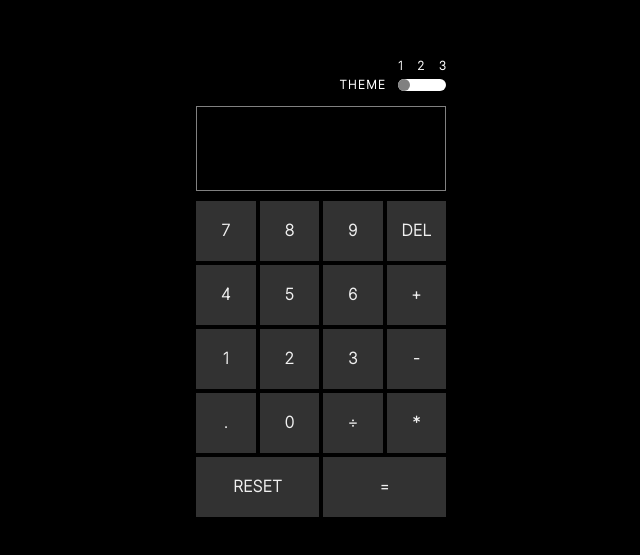
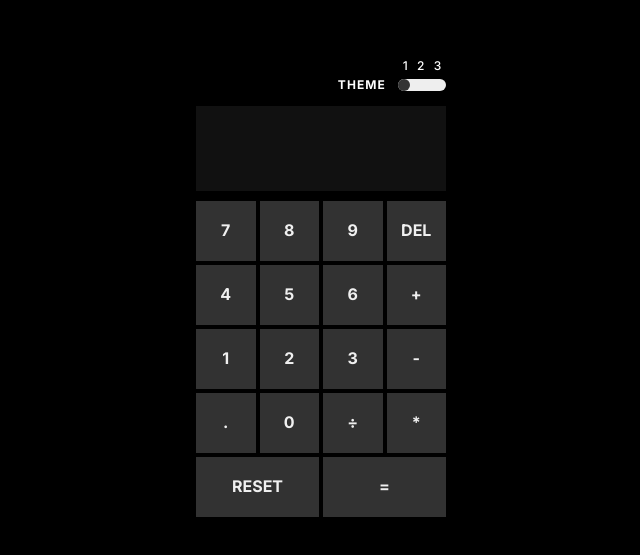
Before and after one commit to asbhogal/React-Calculator, a React (Vite) app: page / in a window 1280 px wide. Shown: the part 113-668 px from the top of the page, without its empty margins (319-959 px from the left). Built offline with nearby package versions, Linux system fonts and the light colour scheme.

Commit message:
updated toggle switch with interactive version

```diff
--- a/chakra.config.js
+++ b/chakra.config.js
@@ -1,6 +1,8 @@
 import { extendTheme } from "@chakra-ui/react";
 
 import "@fontsource/inter/200.css";
+import "@fontsource/inter/500.css";
+import "@fontsource/inter/700.css";
 
 const theme = extendTheme({
   fonts: {
--- a/src/App.jsx
+++ b/src/App.jsx
@@ -1,5 +1,5 @@
 import Calculator from "./components/Calculator";
-import ThemeToggle from "./components/ThemeToggle";
+
 function App() {
   return (
     <>
--- a/src/components/Calculator.jsx
+++ b/src/components/Calculator.jsx
@@ -58,6 +58,7 @@ function Calculator() {
           variant="theme-1"
         >
           <Flex
+            backgroundColor="#111111"
             display="flex"
             flexDirection="column"
             justifyContent="space-between"
@@ -65,7 +66,6 @@ function Calculator() {
             overflow="auto"
             h={85}
             w="100%"
-            border="0.5px solid grey"
           >
             <TextWithVariant variant="theme-1" fontSize={18}>
               {formatOperand(previousOperand)} {operation}
--- a/src/components/ThemeToggle.jsx
+++ b/src/components/ThemeToggle.jsx
@@ -1,27 +1,77 @@
 import { Box, Flex, Text } from "@chakra-ui/react";
+import { useState } from "react";
 
 export default function ThemeToggle() {
+  const [activeStep, setActiveStep] = useState(1);
+
+  const handleStepChange = (step) => {
+    setActiveStep(step);
+  };
+
+  const switchStyles = {
+    display: "flex",
+    justifyContent: "space-between",
+    width: "48px",
+    height: "12px",
+    backgroundColor: "#eee",
+    borderRadius: "25px",
+    cursor: "pointer",
+    transition: "0.3s all ease",
+  };
+
+  const stepStyles = {
+    width: "12px",
+    height: "12px",
+    borderRadius: "50%",
+    transition: "transform 0.2s",
+  };
+
+  const activeStepStyles = {
+    backgroundColor: "#333",
+    transform: `translateX(${
+      (activeStep - 1) * 100 - (100 - stepStyles.width) / 2
+    }px)`,
+    transition: "transform 0.3s",
+  };
   return (
     <Flex alignItems="flex-end" gap={3}>
-      <Text fontSize={12} fontWeight={600} letterSpacing={1.1} lineHeight={1}>
+      <Text fontSize={12} fontWeight={700} letterSpacing={1.1} lineHeight={1}>
         THEME
       </Text>
       <Flex flexDirection="column" gap={1}>
-        <Flex justifyContent="space-between">
-          <Text fontSize={12} fontWeight={600}>
+        <Flex justifyContent="space-around">
+          <Text fontSize={12} fontWeight={500}>
             1
           </Text>
-          <Text fontSize={12} fontWeight={600}>
+          <Text fontSize={12} fontWeight={500}>
             2
           </Text>
-          <Text fontSize={12} fontWeight={600}>
+          <Text fontSize={12} fontWeight={500}>
             3
           </Text>
         </Flex>
-        <Box bg="white" h={3} w={12} borderRadius={10}>
-          <Box bg="grey" h={3} w={3} borderRadius={10} cursor="pointer"></Box>
-          <Box></Box>
-          <Box></Box>
+        <Box style={switchStyles}>
+          <Box
+            onClick={() => handleStepChange(1)}
+            style={{
+              ...stepStyles,
+              ...(activeStep === 1 && activeStepStyles),
+            }}
+          ></Box>
+          <Box
+            onClick={() => handleStepChange(2)}
+            style={{
+              ...stepStyles,
+              ...(activeStep === 2 && activeStepStyles),
+            }}
+          ></Box>
+          <Box
+            onClick={() => handleStepChange(3)}
+            style={{
+              ...stepStyles,
+              ...(activeStep === 3 && activeStepStyles),
+            }}
+          ></Box>
         </Box>
       </Flex>
     </Flex>
```
